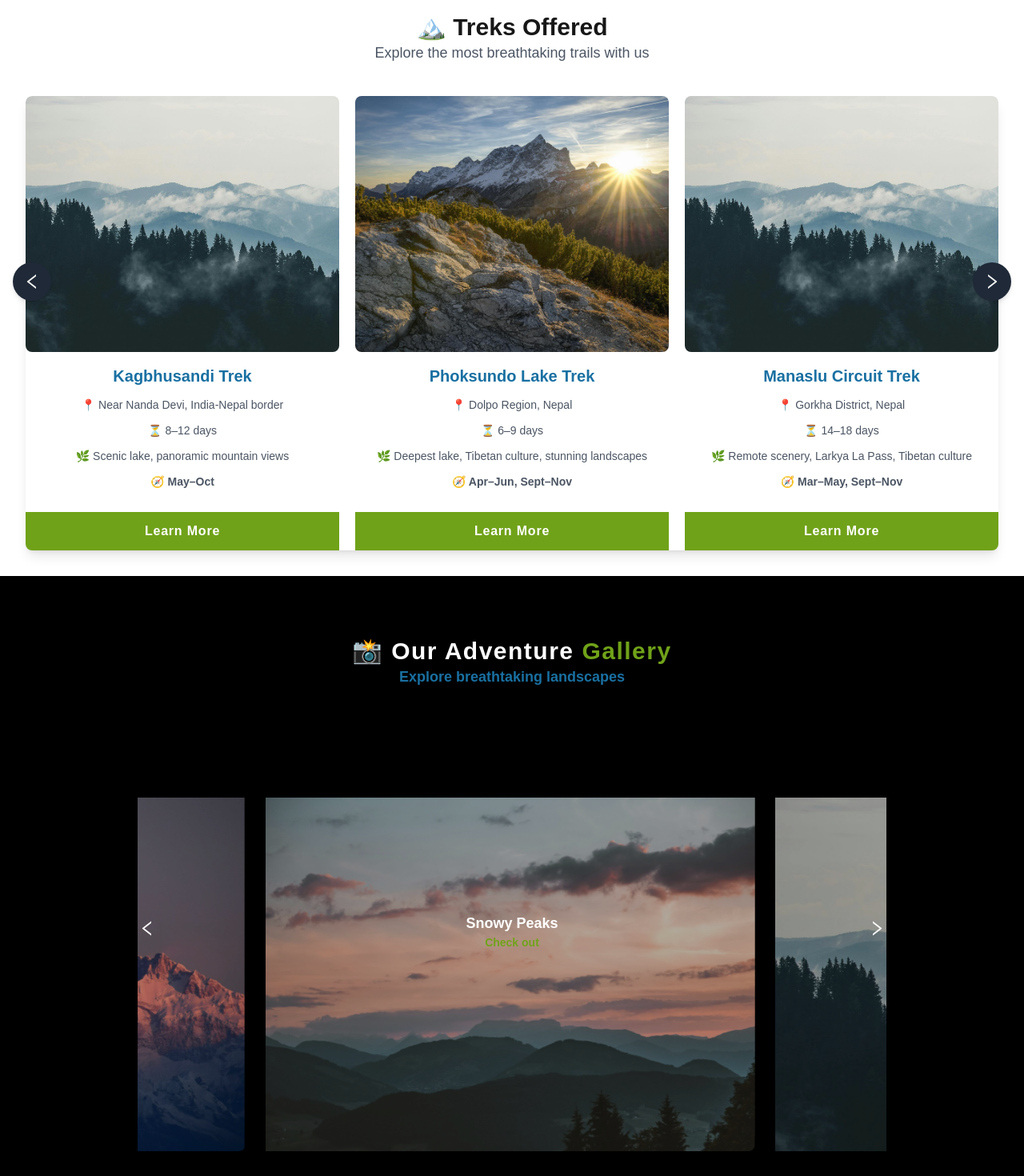
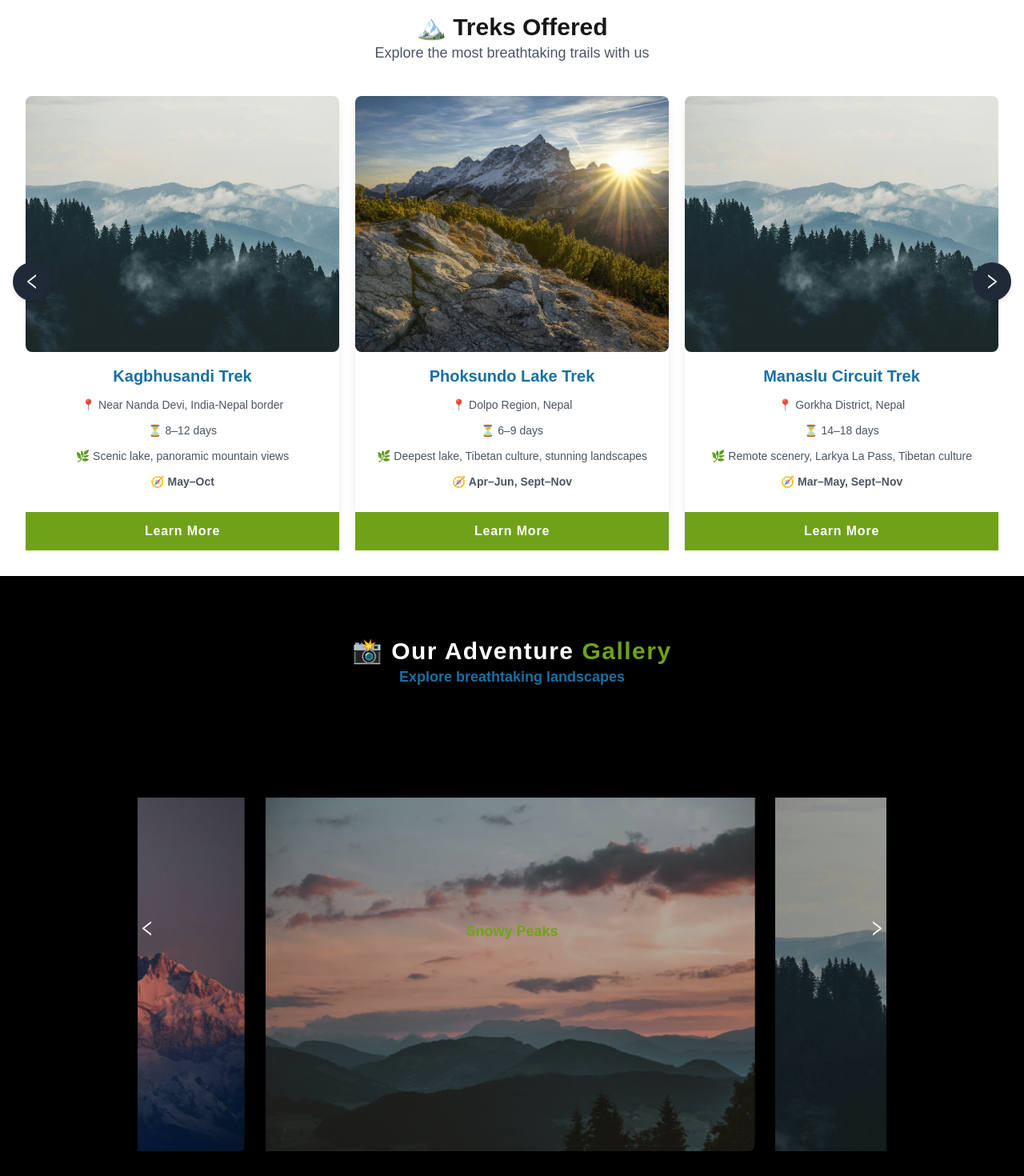
Before and after one commit to blacksnow0/Himchuli, a Next.js app: page / in a window 1280 px wide. Shown: the part 720-2190 px from the top of the page at 80% size. Built offline with nearby package versions, Linux system fonts and the light colour scheme.

Commit message:
updated styling

```diff
--- a/src/components/Navbar.js
+++ b/src/components/Navbar.js
@@ -71,7 +71,7 @@
 
             {/* Dropdown List */}
             <ul
-              className={`z-20 absolute left-0 mt-5 w-full bg-transparent shadow-md transition-all duration-300 ${
+              className={`z-20 absolute left-0 mt-5 w-full bg-green-50  shadow-md transition-all duration-300 ${
                 dropdownOpen ? "opacity-100 visible" : "opacity-0 invisible"
               }`}
             >
@@ -83,7 +83,7 @@
                 <li key={destination}>
                   <a
                     href={`#${destination.toLowerCase().replace(/ /g, "-")}`}
-                    className="block text-sm px-4 py-2 text-white hover:bg-primary hover:text-white transition-all duration-300"
+                    className="block text-sm px-4 py-2 text-black hover:bg-primary hover:text-white transition-all duration-300"
                   >
                     {destination}
                   </a>
--- a/src/components/landing/Gallery.js
+++ b/src/components/landing/Gallery.js
@@ -110,11 +110,8 @@
                   </Parallax>
                 </div>
 
-                <div className="absolute inset-0 flex flex-col items-center justify-center bg-black bg-opacity-30 text-white text-lg font-semibold">
+                <div className="absolute text-primary inset-0 flex flex-col items-center justify-center bg-black bg-opacity-30  text-lg font-semibold">
                   {image.alt}
-                  <button className="text-sm text-primary font-semibold">
-                    Check out
-                  </button>
                 </div>
               </SwiperSlide>
             );
--- a/src/components/landing/Trips.js
+++ b/src/components/landing/Trips.js
@@ -78,10 +78,12 @@
         }}
         spaceBetween={20}
         onSwiper={(swiper) => (swiperRef.current = swiper)}
-        className="rounded-lg shadow-lg"
       >
         {treks.map((trek, index) => (
-          <SwiperSlide key={index} className="flex flex-col items-center">
+          <SwiperSlide
+            key={index}
+            className="flex flex-col items-center rounded-lg shadow-lg"
+          >
             <div className="relative w-full h-80">
               <Image
                 src={trek.image}
```
